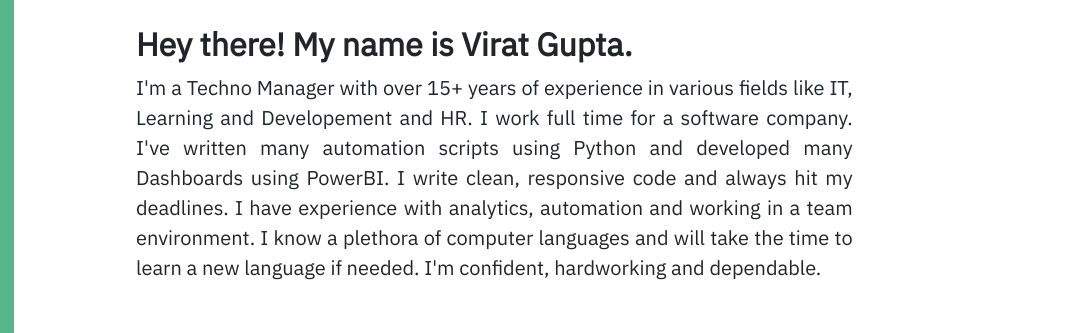
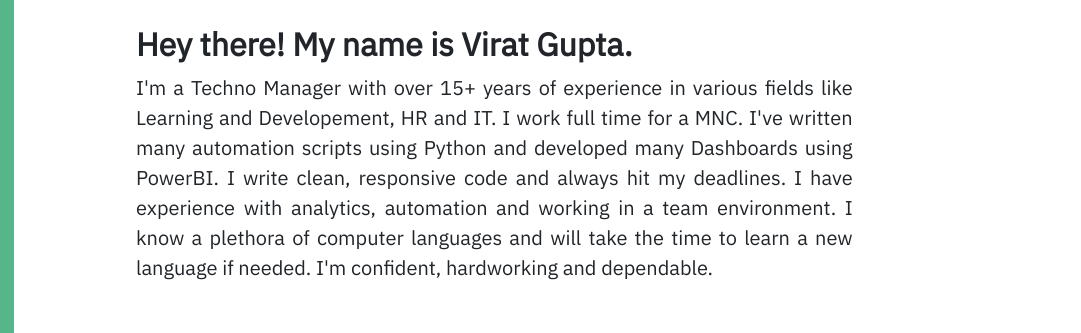
Before and after one commit to guptavirat/viratrepo, a plain HTML site: page index.html in a window 1280 px wide. Shown: the top 333 px of the page, 199-1280 px from the left. Drawn offline with nearby package versions, Linux system fonts and the light colour scheme; a script that the page names is missing.

Commit message:
Add files via upload

```diff
--- a/index.html
+++ b/index.html
@@ -84,7 +84,7 @@
                 <section class="resume-info-section">
                     <h2 id="AboutMe"><strong> Hey there! My name is Virat Gupta.</strong> </h2>
                     <p class="lead text-justify">
-                        I'm a Techno Manager with over 15+ years of experience in various fields like IT, Learning and Developement and HR. I work full time for a software company. I've written many automation scripts using Python and developed many Dashboards using PowerBI. I write clean, responsive code and always hit my deadlines. I have experience with analytics, automation and working in a team environment. I know a plethora of computer languages and will take the time to learn a new language if needed. I'm confident, hardworking and dependable.
+                        I'm a Techno Manager with over 15+ years of experience in various fields like Learning and Developement, HR and IT. I work full time for a MNC. I've written many automation scripts using Python and developed many Dashboards using PowerBI. I write clean, responsive code and always hit my deadlines. I have experience with analytics, automation and working in a team environment. I know a plethora of computer languages and will take the time to learn a new language if needed. I'm confident, hardworking and dependable.
                     </p>
                     <!-- <div class="">
                         <button type="button" class="btn btn-secondary border-radius-none">Resume</button>
```
